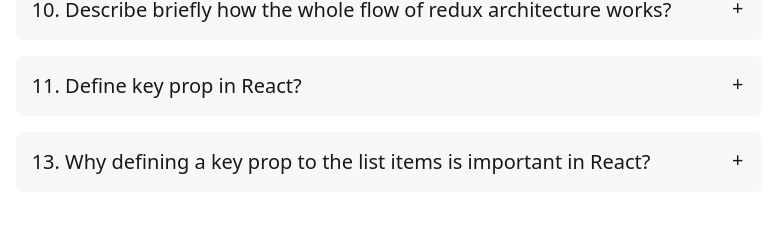
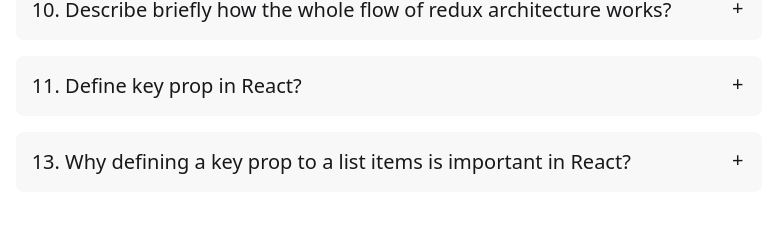
Before and after one commit to sandeeprana19/sde-courses-notes, a React (Vite) app: page /interview/react in a window 1280 px wide. Shown: the part 2448-2690 px from the top of the page, without its empty margins (251-1025 px from the left). Built offline with nearby package versions, Linux system fonts and the light colour scheme.

Commit message:
13. Why defining a key prop to the list items is important in  React?
13. Why defining a key prop to a list items is important in React?

```diff
--- a/src/components/Interview/React.jsx
+++ b/src/components/Interview/React.jsx
@@ -612,7 +612,7 @@
             <div className="collapse collapse-plus bg-base-200">
               <input type="radio" name="interview" />
               <div className="collapse-title text-xl font-medium">
-                13. Why defining a key prop to the list items is important in
+                13. Why defining a key prop to a list items is important in
                 React?
               </div>
               <div className="collapse-content overflow-x-auto">
```
